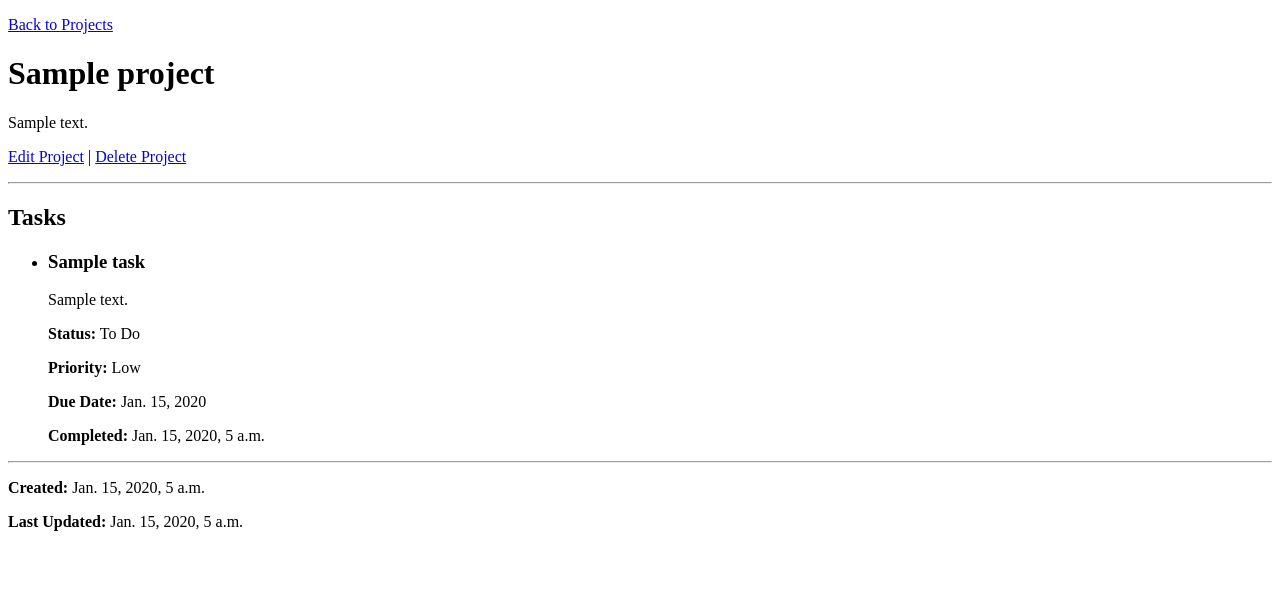
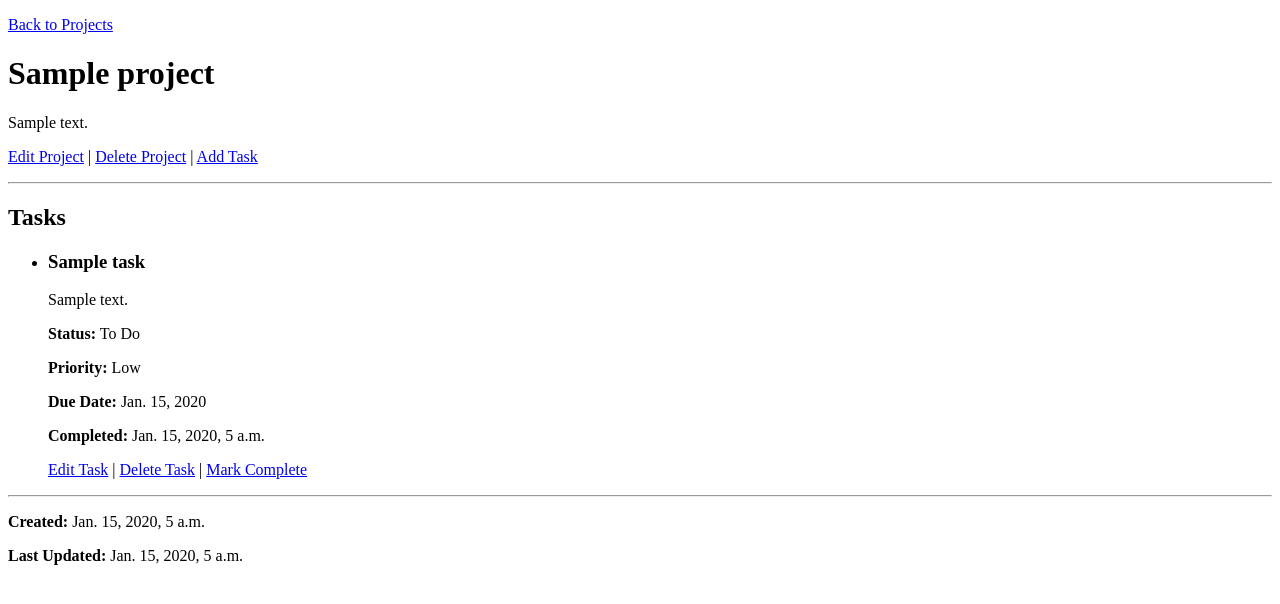
Before and after one commit to J0hn316/Django-Task-Manager, a Django app: page /projects/1/ in a window 1280 px wide. Shown: the top 604 px of the page. Run offline with Django 5.2, Linux system fonts and the light colour scheme; a user stored in the database is signed in; tables that the repository leaves empty hold one stand-in row (values such as "Sample post").

Commit message:
Add task management features: create, edit, delete tasks; update forms and templates

```diff
--- a/tasks/templates/tasks/project_detail.html
+++ b/tasks/templates/tasks/project_detail.html
@@ -27,7 +27,8 @@
 
     <p>
       <a href="{% url 'tasks:project_edit' project.pk %}">Edit Project</a> |
-      <a href="{% url 'tasks:project_delete' project.pk %}">Delete Project</a>
+      <a href="{% url 'tasks:project_delete' project.pk %}">Delete Project</a> |
+      <a href="{% url 'tasks:task_create' project.pk %}">Add Task</a>
     </p>
 
     <hr>
@@ -69,11 +70,26 @@
           <strong>Completed:</strong> {{ task.completed_at }}
         </p>
         {% endif %}
+
+        <p>
+          <a href="{% url 'tasks:task_edit' task.pk %}">Edit Task</a> |
+          <a href="{% url 'tasks:task_delete' task.pk %}">Delete Task</a> |
+          <a href="{% url 'tasks:task_toggle_complete' task.pk %}">
+            {% if task.status == "done" %}
+            Reopen Task
+            {% else %}
+            Mark Complete
+            {% endif %}
+          </a>
+        </p>
       </li>
       {% endfor %}
     </ul>
     {% else %}
     <p>This project does not have any tasks yet.</p>
+    <p>
+      <a href="{% url 'tasks:task_create' project.pk %}">Add your first task</a>
+    </p>
     {% endif %}
 
     <hr>
--- a/tasks/urls.py
+++ b/tasks/urls.py
@@ -11,4 +11,14 @@ urlpatterns = [
     path("projects/<int:pk>/", views.project_detail, name="project_detail"),
     path("projects/<int:pk>/edit/", views.project_edit, name="project_edit"),
     path("projects/<int:pk>/delete/", views.project_delete, name="project_delete"),
+    path(
+        "projects/<int:project_pk>/tasks/create/", views.task_create, name="task_create"
+    ),
+    path("tasks/<int:pk>/edit/", views.task_edit, name="task_edit"),
+    path("tasks/<int:pk>/delete/", views.task_delete, name="task_delete"),
+    path(
+        "tasks/<int:pk>/toggle-complete/",
+        views.task_toggle_complete,
+        name="task_toggle_complete",
+    ),
 ]
--- a/tasks/views.py
+++ b/tasks/views.py
@@ -1,9 +1,10 @@
+from django.utils import timezone
 from django.contrib import messages
 from django.shortcuts import render, redirect, get_object_or_404
 from django.contrib.auth.decorators import login_required
 
-from .models import Project
-from .forms import ProjectForm
+from .models import Project, Task
+from .forms import ProjectForm, TaskForm
 
 
 def home(request):
@@ -83,3 +84,104 @@ def project_delete(request, pk):
         return redirect("tasks:project_list")
 
     return render(request, "tasks/project_confirm_delete.html", {"project": project})
+
+
+@login_required
+def task_create(request, project_pk):
+    project = get_object_or_404(Project, pk=project_pk, owner=request.user)
+
+    if request.method == "POST":
+        form = TaskForm(request.POST)
+
+        if form.is_valid():
+            task = form.save(commit=False)
+            task.project = project
+
+            if task.status == Task.Status.DONE and task.completed_at is None:
+                task.completed_at = timezone.now()
+
+            task.save()
+
+            messages.success(request, "Task created successfully.")
+            return redirect("tasks:project_detail", pk=project.pk)
+    else:
+        form = TaskForm()
+
+    return render(
+        request,
+        "tasks/task_form.html",
+        {
+            "form": form,
+            "project": project,
+            "title": "Create Task",
+        },
+    )
+
+
+@login_required
+def task_edit(request, pk):
+    task = get_object_or_404(Task, pk=pk, project__owner=request.user)
+
+    if request.method == "POST":
+        form = TaskForm(request.POST, instance=task)
+
+        if form.is_valid():
+            updated_task = form.save(commit=False)
+
+            if (
+                updated_task.status == Task.Status.DONE
+                and updated_task.completed_at is None
+            ):
+                updated_task.completed_at = timezone.now()
+            elif updated_task.status != Task.Status.DONE:
+                updated_task.completed_at = None
+
+            updated_task.save()
+
+            messages.success(request, "Task updated successfully.")
+            return redirect("tasks:project_detail", pk=updated_task.project.pk)
+    else:
+        form = TaskForm(instance=task)
+
+    return render(
+        request,
+        "tasks/task_form.html",
+        {
+            "form": form,
+            "project": task.project,
+            "task": task,
+            "title": "Edit Task",
+        },
+    )
+
+
+@login_required
+def task_delete(request, pk):
+    task = get_object_or_404(Task, pk=pk, project__owner=request.user)
+    project_pk = task.project.pk
+
+    if request.method == "POST":
+        task.delete()
+
+        messages.success(request, "Task deleted successfully.")
+        return redirect("tasks:project_detail", pk=project_pk)
+
+    return render(request, "tasks/task_confirm_delete.html", {"task": task})
+
+
+@login_required
+def task_toggle_complete(request, pk):
+    task = get_object_or_404(Task, pk=pk, project__owner=request.user)
+
+    if task.status == Task.Status.DONE:
+        task.status = Task.Status.TODO
+        task.completed_at = None
+        messages.success(request, "Task reopened successfully.")
+    else:
+        task.status = Task.Status.DONE
+        task.completed_at = timezone.now()
+        messages.success(request, "Task marked as complete.")
+
+    task.save()
+
+    return redirect("tasks:project_detail", pk=task.project.pk)
```
Also changed, not shown: tasks/forms.py (+10 -1 lines), tasks/templates/tasks/task_confirm_delete.html (added, +24 -0 lines), tasks/templates/tasks/task_form.html (added, +27 -0 lines).
